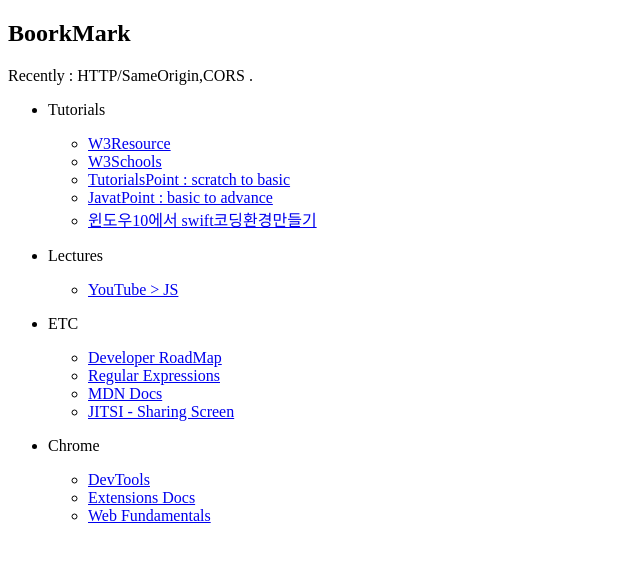
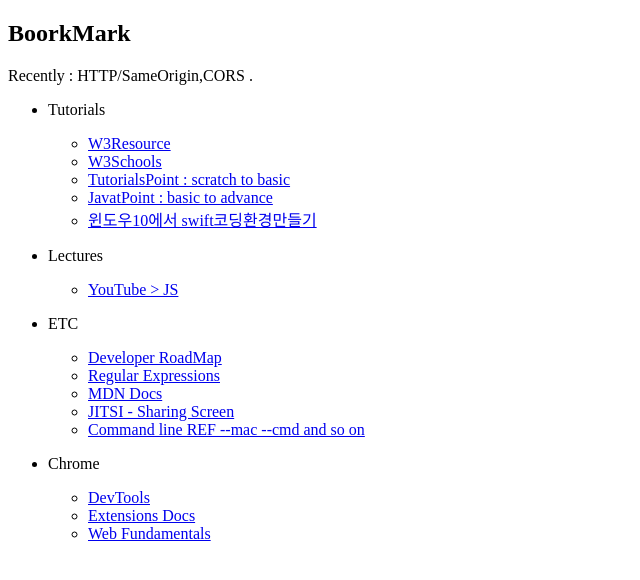
Before and after one commit to noelfania/nodlfania_index, a website: page nav1_2.html in a window 1280 px wide. Shown: the whole page, without its empty margins (0-640 px from the left). Drawn offline with Linux system fonts and the light colour scheme.

Commit message:
add comman url

```diff
--- a/nav1_2.html
+++ b/nav1_2.html
@@ -32,6 +32,7 @@
                     <li><a href="https://regex101.com/" target="_blank">Regular Expressions</a></li>
                     <li><a href="https://developer.mozilla.org/en-US/" target="_blank">MDN Docs</a></li>
                     <li><a href="https://meet.jit.si/" target="_blank">JITSI - Sharing Screen</a></li>
+                    <li><a href="https://ss64.com/" target="_blank">Command line REF  --mac --cmd and so on</a></li>
                 </ul>
             </li>
             <li>
```
Also changed, not shown: 1 other file.
